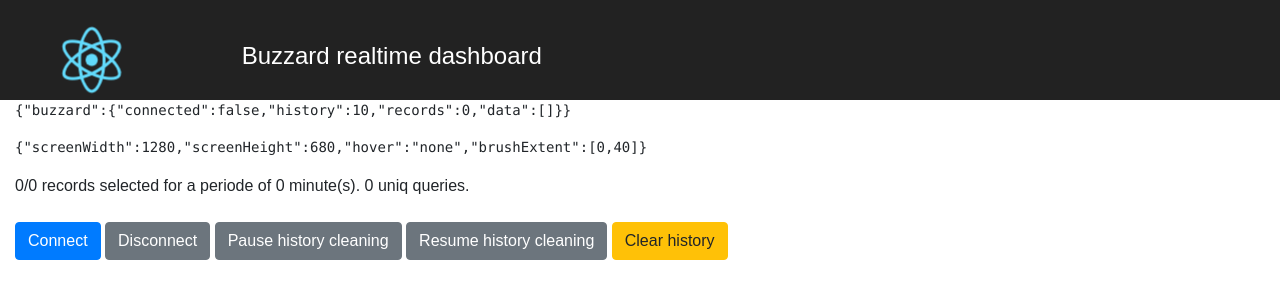
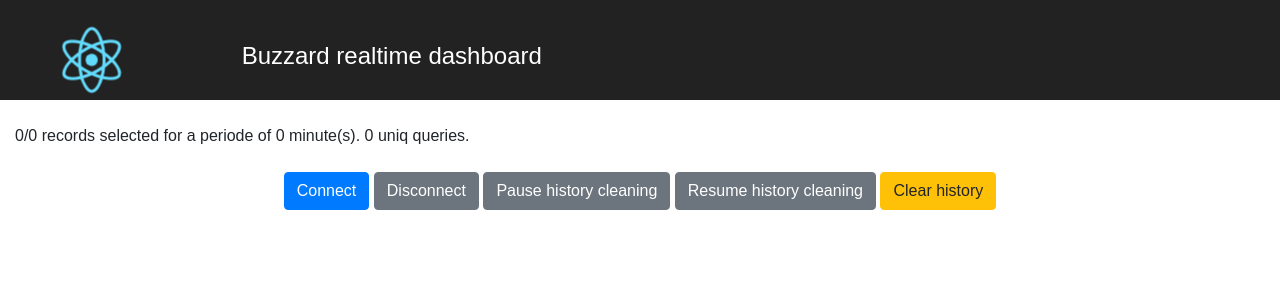
Before and after one commit to hervenivon/hagedash, a React (Create React App) app in the folder client/: page / in a window 1280 px wide. Shown: the top 300 px of the page. Built offline with nearby package versions, Linux system fonts and the light colour scheme.

Commit message:
Better design, better comments

```diff
--- a/client/src/containers/App.js
+++ b/client/src/containers/App.js
@@ -30,12 +30,12 @@ const mapDispatchToProps = dispatch => ({
 });
 
 class App extends Component {
-  constructor(props){
+  constructor(props) {
     super(props)
     this.onResize = this.onResize.bind(this)
     this.onHover = this.onHover.bind(this)
     this.onBrush = this.onBrush.bind(this)
-    this.state = { screenWidth: 1000, screenHeight: 500, hover: "none", brushExtent: [0,40] }
+    this.state = { screenWidth: 1000, screenHeight: 500, hover: "none", brushExtent: [0, 40] }
   }
 
   onResize() {
@@ -61,6 +61,10 @@ class App extends Component {
 
     return (
       <div className="container-fluid">
+        <div style={{display: "none"}}>
+          <pre>{ JSON.stringify(this.props) }</pre>
+          <pre>{ JSON.stringify(this.state) }</pre>
+        </div>
         <div className="row align-items-center App-header">
           <div className="col-2">
             <img src={logo} className="App-logo" alt="logo" />
@@ -69,27 +73,19 @@ class App extends Component {
             <h1 className="App-title">Buzzard realtime dashboard</h1>
           </div>
         </div>
-        <div>
-          <pre>
-            {
-              JSON.stringify(this.props)
-            }
-          </pre>
-
-          <pre>
-            { JSON.stringify(this.state) }
-          </pre>
-        </div>
+        <br />
         <Stats allData={allData} filteredData={filteredData} />
-        <br/>
-        <div>
+        <br />
+        <div className="row align-items-center">
+          <div className="col-12 text-center">
             <Button onClick={this.props.connectAction} color="primary">Connect</Button>{' '}
             <Button onClick={this.props.disconnectAction} color="secondary">Disconnect</Button>{' '}
             <Button onClick={this.props.pauseClearingHistory} color="secondary">Pause history cleaning</Button>{' '}
             <Button onClick={this.props.resumeClearingHistory} color="secondary">Resume history cleaning</Button>{' '}
             <Button onClick={this.props.clearHistoryAction} color="warning">Clear history</Button>
           </div>
-        <br/>
+        </div>
+        <br />
         <Pools data={filteredData} size={[this.state.screenWidth, this.state.screenWidth / 4]} />
       </div>
     );
--- a/client/src/containers/Pools.js
+++ b/client/src/containers/Pools.js
@@ -7,7 +7,9 @@ import { nest, set } from 'd3-collection'
 import { pie, arc } from 'd3-shape'
 import { scaleOrdinal } from 'd3-scale'
 import { select } from 'd3-selection'
-import { transition } from 'd3-transition' // forced to import, otherwise a Cell.exit().transition not a function encountered
+
+// forced to import, otherwise d3-svg-legend triggers a Cell.exit().transition not a function encountered
+import { transition } from 'd3-transition'
 
 class Pools extends Component {
   constructor(props) {
```
Lines whose indentation alone changed are shown as unchanged.
